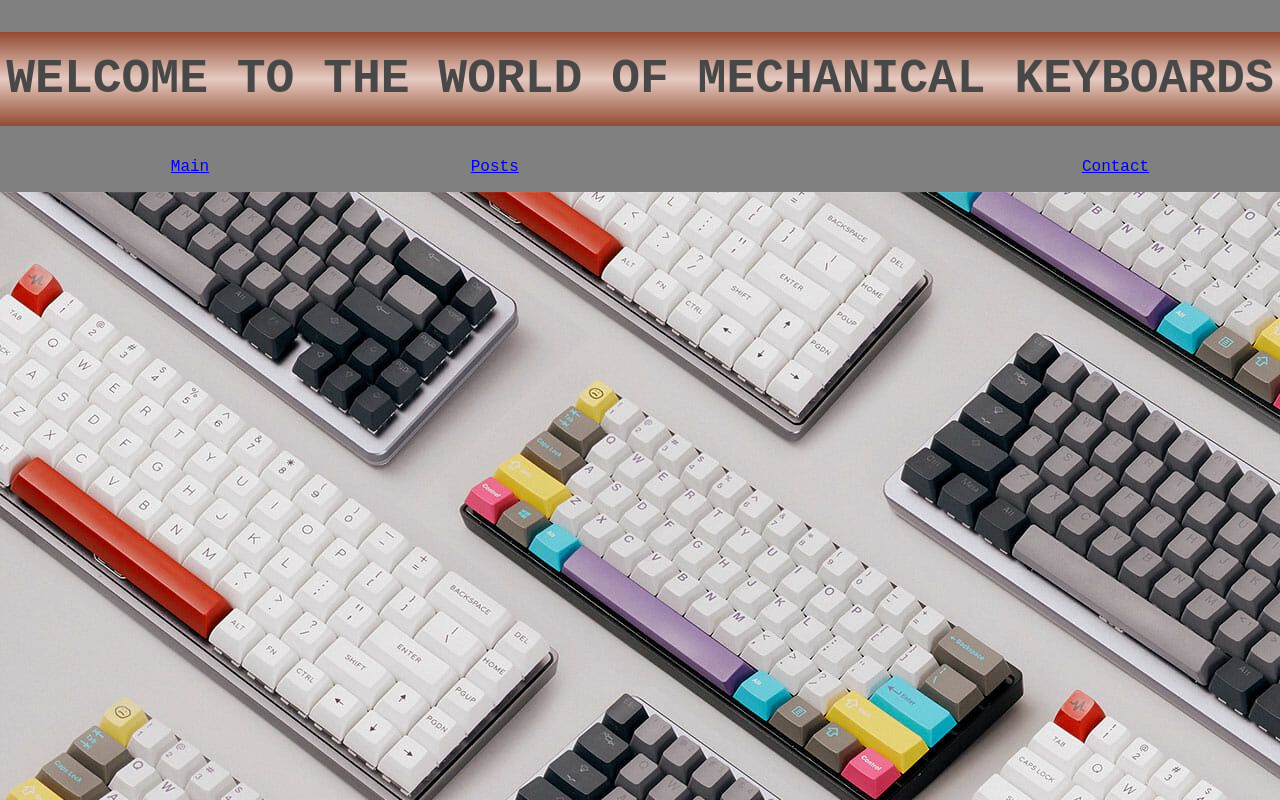
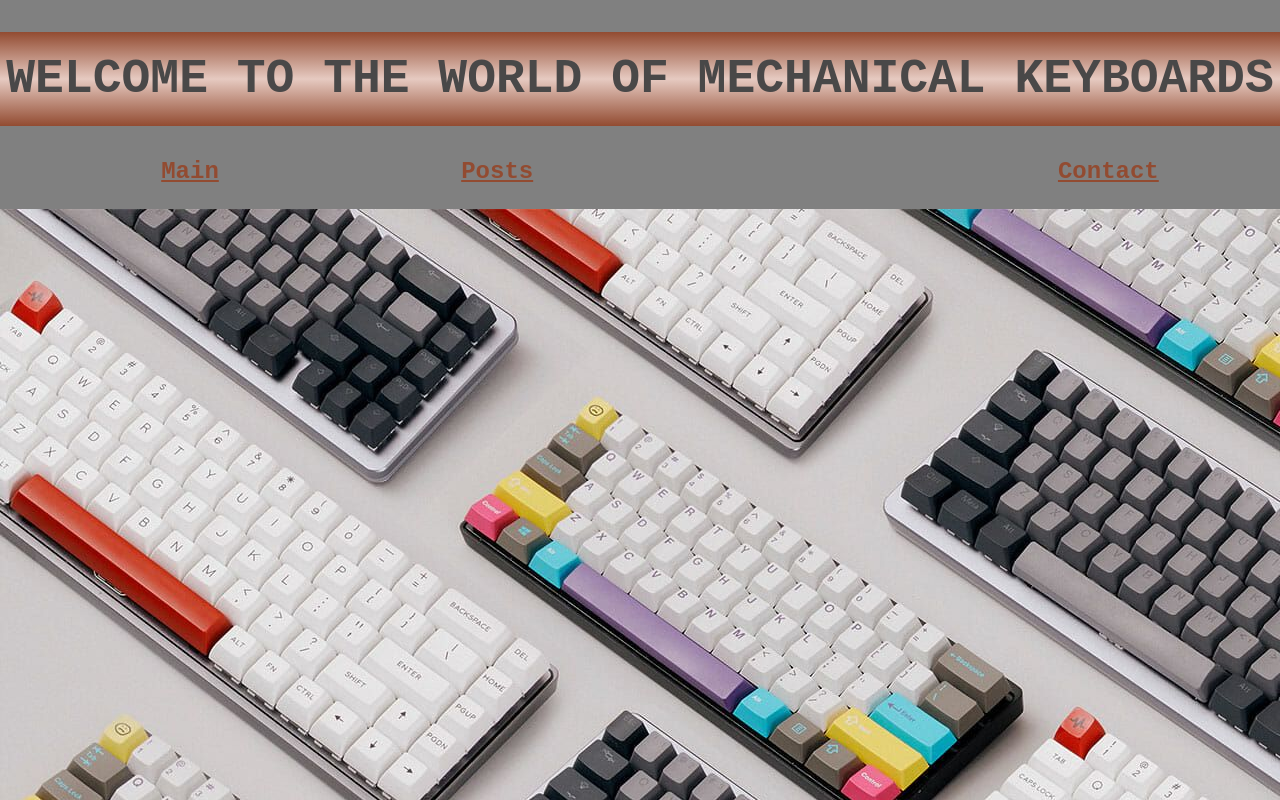
Before and after one commit to mcbauman/aboutKeyboards, a plain HTML site: page index.html in a window 1280 px wide. Shown: the top 800 px of the page. Drawn offline with Linux system fonts and the light colour scheme.

Commit message:
font changes in header

```diff
--- a/style.css
+++ b/style.css
@@ -25,10 +25,22 @@ h1 {
    header ol {
        display:flex;
        justify-content: space-around;
+       font-weight: bold;
+       font-size: 1.5rem;
+
    }
    li {
        list-style-type: none;
+       text-decoration: none;
    }
    .hiddenLi {
        display: none;
    }
+
+   header ol:hover li {
+       display:unset
+   }
+   a {
+       color: var(--copper);
+
+   }
```
